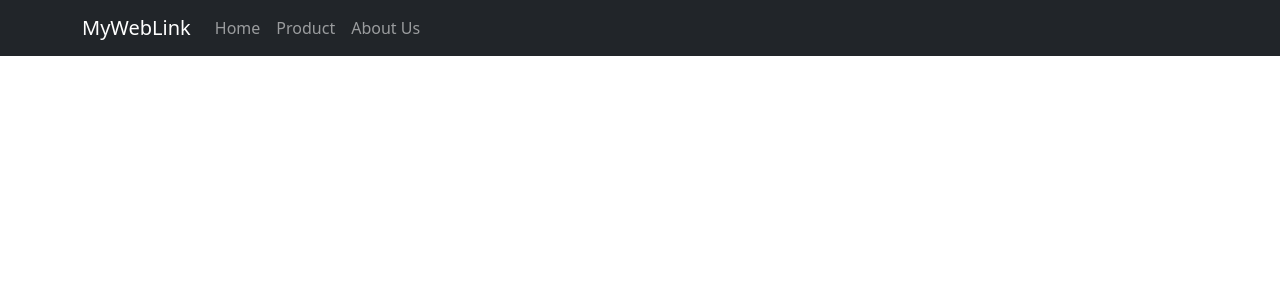
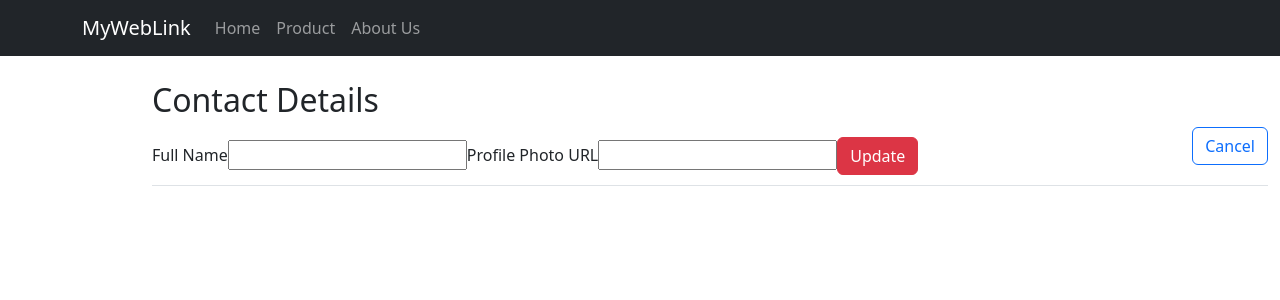
Before and after one commit to kajalkapadiya/expense-tracker-web, a React (Create React App) app: page /profile in a window 1280 px wide. Shown: the top 300 px of the page. Built offline with nearby package versions, Linux system fonts and the light colour scheme.

Commit message:
adding incomplete profile page

```diff
--- a/src/App.js
+++ b/src/App.js
@@ -7,6 +7,7 @@ import MainHeader from "./component/auth/MainHeader";
 import Login from "./component/pages/Login";
 import About from "./component/pages/About";
 import AuthContext from "./component/auth/AuthContext";
+import Profile from "./component/pages/Profile";
 
 function App() {
   const authCntx = useContext(AuthContext);
@@ -33,6 +34,9 @@ function App() {
         <Route path="/login">
           <Login />
         </Route>
+        <Route path="/profile">
+          <Profile />
+        </Route>
       </Switch>
     </>
   );
--- a/src/component/pages/Home.js
+++ b/src/component/pages/Home.js
@@ -1,8 +1,25 @@
+import { Button } from "react-bootstrap";
+import { useHistory } from "react-router-dom";
+
 const Home = () => {
+  const history = useHistory();
+
+  const linkHandler = () => {
+    history.replace("/profile");
+  };
   return (
     <>
-      <h1>Welcome to Expense Tracker</h1>
-      {console.log("home")}
+      <div className="border-bottom">
+        <p>
+          Welcome to Expense Tracker
+          <p style={{ float: "right" }}>
+            Your profile is incomplete
+            <Button variant="link" onClick={linkHandler}>
+              Complete now
+            </Button>
+          </p>
+        </p>
+      </div>
     </>
   );
 };
--- /dev/null
+++ b/src/component/pages/Profile.js
@@ -0,0 +1,29 @@
+import { Button } from "react-bootstrap";
+
+const Profile = () => {
+  return (
+    <div className="container" style={{ float: "right" }}>
+      <div className="border-bottom">
+        <div>
+          <h2 style={{ marginTop: "25px" }}>Contact Details</h2>
+          <Button variant="outline-primary" style={{ float: "right" }}>
+            Cancel
+          </Button>
+        </div>
+        <div>
+          <label>Full Name</label>
+          <input type="text" />
+          <label>Profile Photo URL</label>
+          <input type="link" />
+          <Button
+            variant="danger"
+            style={{ marginTop: "10px", marginBottom: "10px" }}
+          >
+            Update
+          </Button>
+        </div>
+      </div>
+    </div>
+  );
+};
+export default Profile;
```
